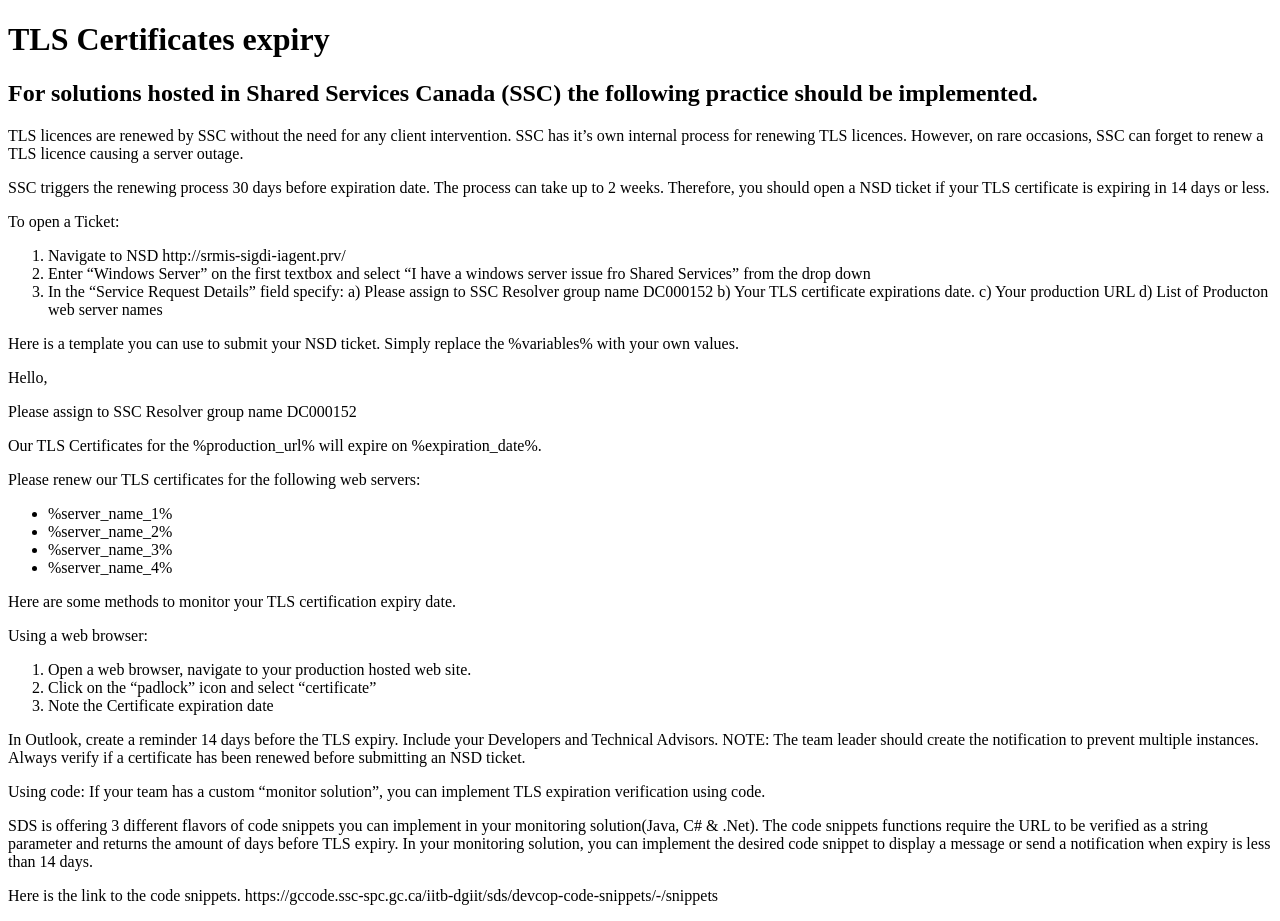
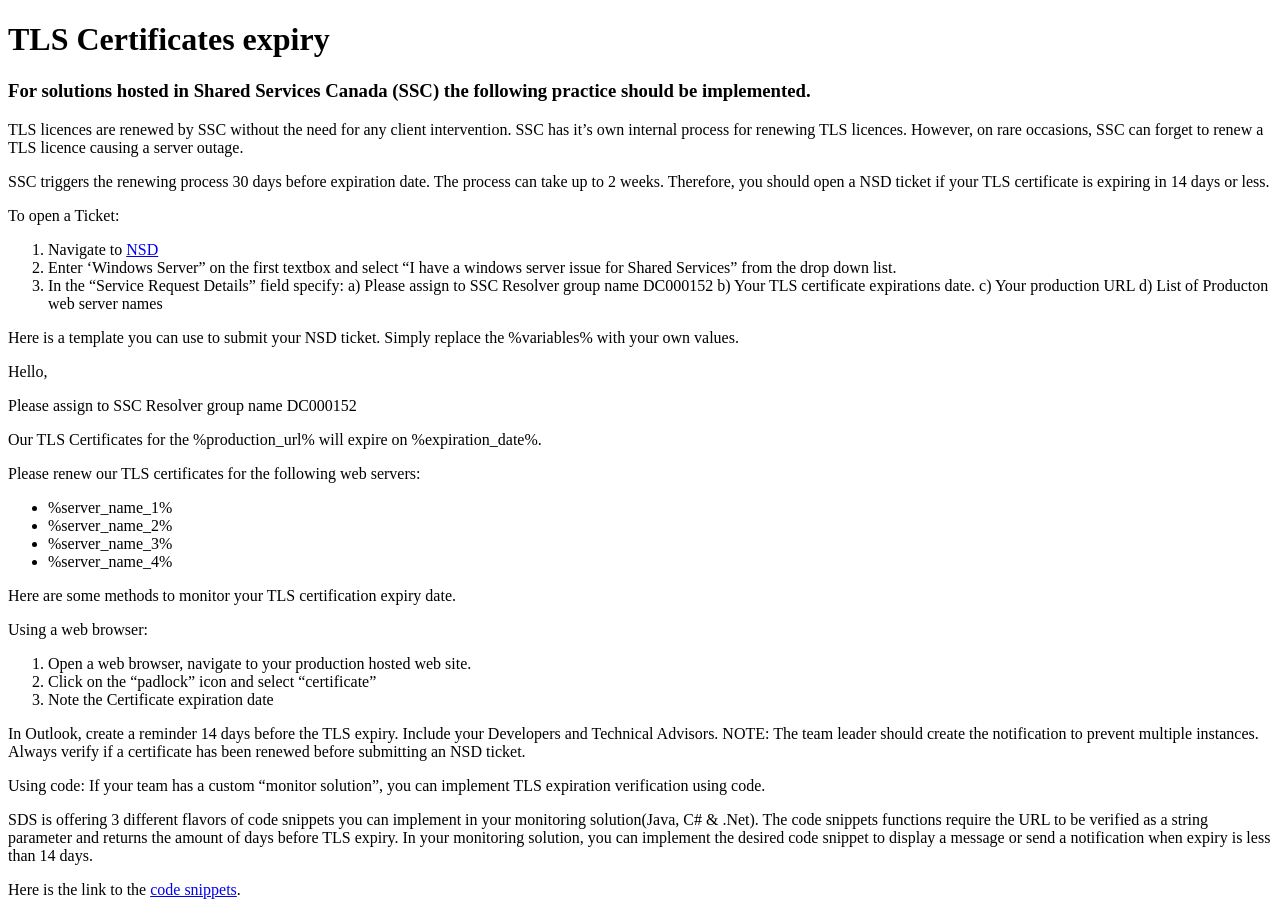
Before and after one commit to esdc-devcop/esdc-devcop.github.io, a Jekyll site: the page built from _guides/TLS_Certificate_Expiry.md, in a window 1280 px wide. Built offline with Jekyll 4.4.1, drawn with Linux system fonts in a browser that asks for light colours; comment, search, counter and statistics services are not loaded.

Commit message:
Update TLS_Certificate_Expiry.md

```diff
--- a/_guides/TLS_Certificate_Expiry.md
+++ b/_guides/TLS_Certificate_Expiry.md
@@ -6,15 +6,15 @@ summary: Demonstrate how to monitor TLS Certificates expiration date.
 date: 2020-10-19
 ---
 
-## For solutions hosted in Shared Services Canada (SSC) the following practice should be implemented.
+### For solutions hosted in Shared Services Canada (SSC) the following practice should be implemented.
 
 TLS licences are renewed by SSC without the need for any client intervention. SSC has it's own internal process for renewing TLS licences. However, on rare occasions, SSC can forget to renew a TLS licence causing a server outage.
 
 SSC triggers the renewing process 30 days before expiration date. The process can take up to 2 weeks. Therefore, you should open a NSD ticket if your  TLS certificate is expiring in 14 days or less.
 
 To open a Ticket:
-1. Navigate to NSD http://srmis-sigdi-iagent.prv/
-2. Enter "Windows Server" on the first textbox and select "I have a windows server issue fro Shared Services" from the drop down
+1. Navigate to [NSD](http://srmis-sigdi-iagent.prv/ "NSD")
+2. Enter 'Windows Server" on the first textbox and select "I have a windows server issue for Shared Services" from the drop down list.
 3. In the "Service Request Details" field specify:
 a) Please assign to SSC Resolver group name DC000152
 b) Your TLS certificate expirations date.
@@ -53,4 +53,4 @@ SDS is offering 3 different flavors of code snippets you can implement in your m
 The code snippets functions require the URL to be verified as a string parameter and returns the amount of days before TLS expiry.
 In your monitoring solution, you can implement the desired code snippet to display a message or send a notification when expiry is less than 14 days.
 
-Here is the link to the code snippets. https://gccode.ssc-spc.gc.ca/iitb-dgiit/sds/devcop-code-snippets/-/snippets
+Here is the link to the [code snippets](https://gccode.ssc-spc.gc.ca/iitb-dgiit/sds/devcop-code-snippets/-/snippets "code snippets").
```
